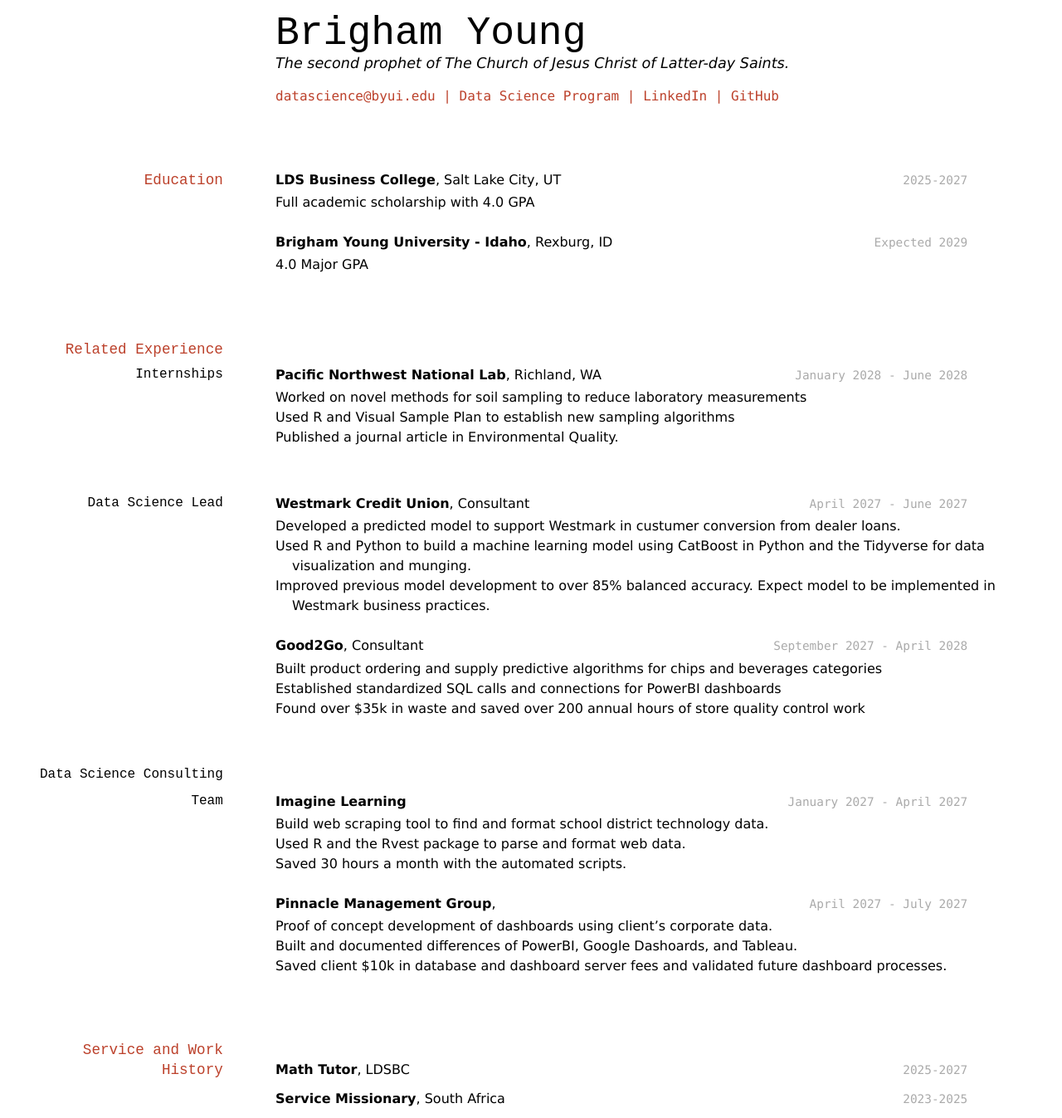
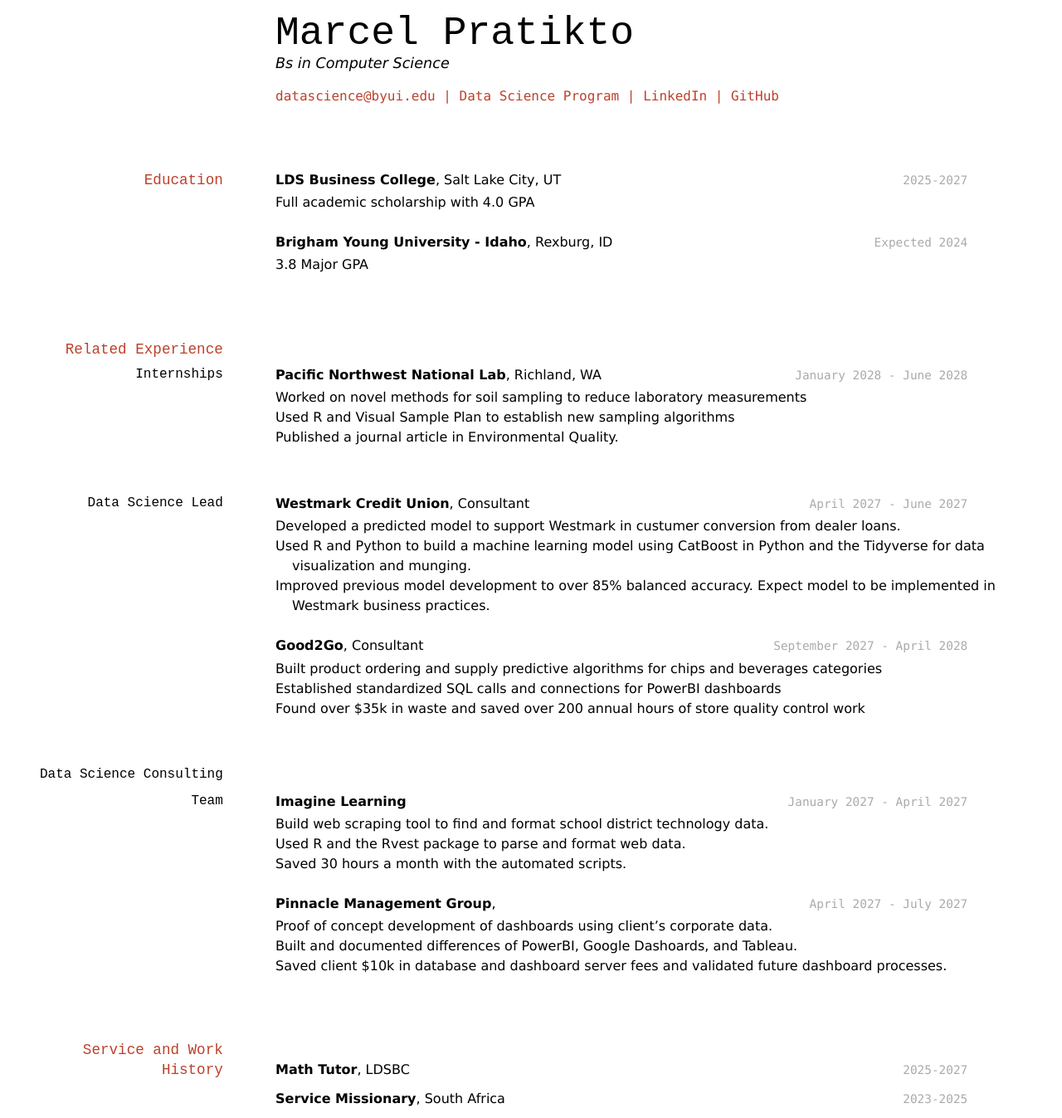
Before and after one commit to jluke-russell/marcelpratikto_resume, a Jekyll site: the page built from docs/index.md, in a window 1280 px wide. Shown: the whole page at 83% size. Built offline with Jekyll 4.4.1, drawn with Linux system fonts in a browser that asks for light colours.

Commit message:
First edit of index.md

```diff
--- a/docs/index.md
+++ b/docs/index.md
@@ -1,9 +1,9 @@
 ---
 layout: cv
-title: Brigham Young's Resume
+title: Marcel Pratikto's Resume
 ---
-# Brigham Young
-The second prophet of The Church of Jesus Christ of Latter-day Saints.
+# Marcel Pratikto
+Bs in Computer Science
 
 <div id="webaddress">
 <a href="datascience@byui.edu">datascience@byui.edu</a>
@@ -21,10 +21,10 @@ __LDS Business College__, Salt Lake City, UT
 
 - Full academic scholarship with 4.0 GPA
 
-`Expected 2029`
+`Expected 2024`
 __Brigham Young University - Idaho__, Rexburg, ID
 
-- 4.0 Major GPA
+- 3.8 Major GPA
 
 
 ## Related Experience
```
